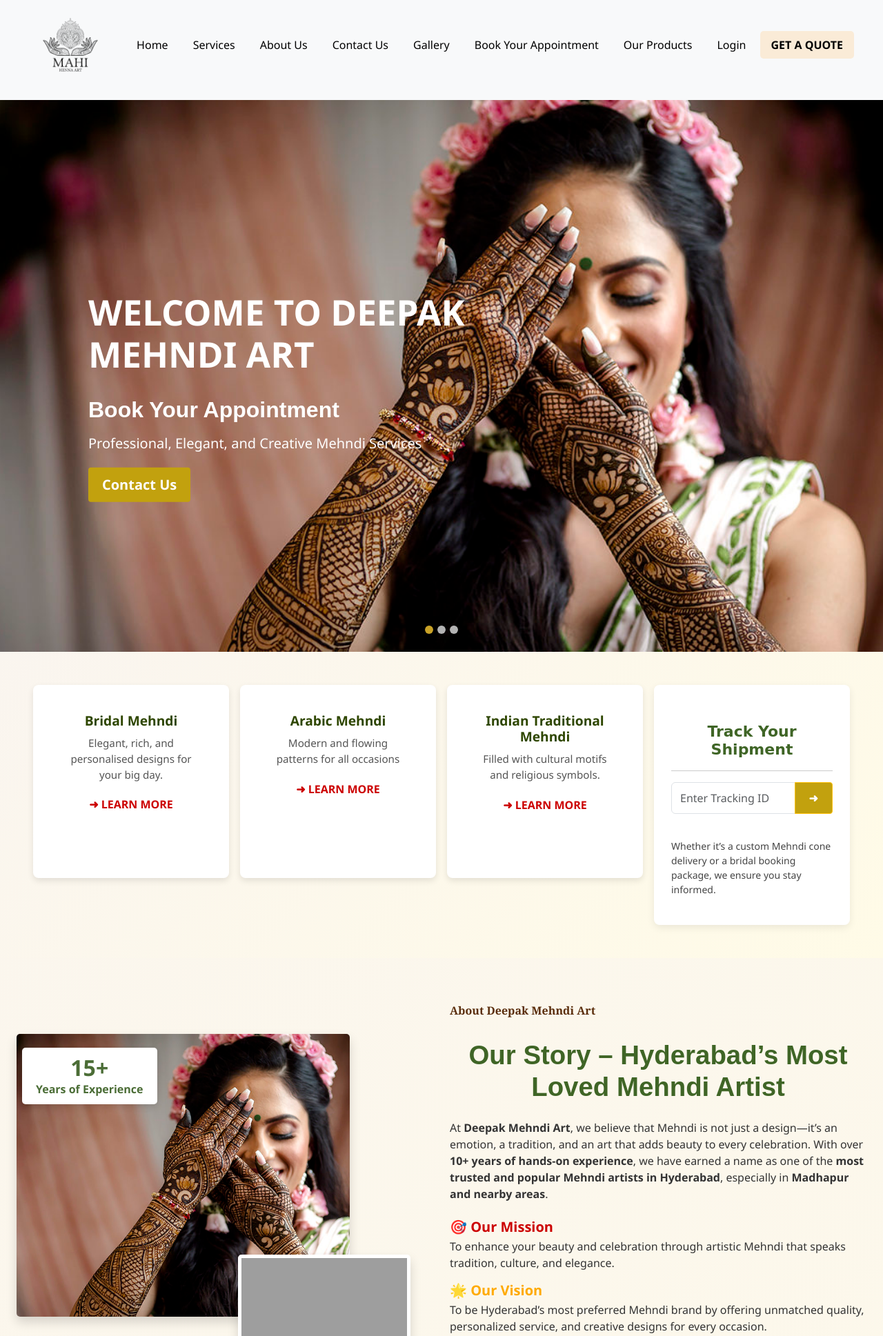
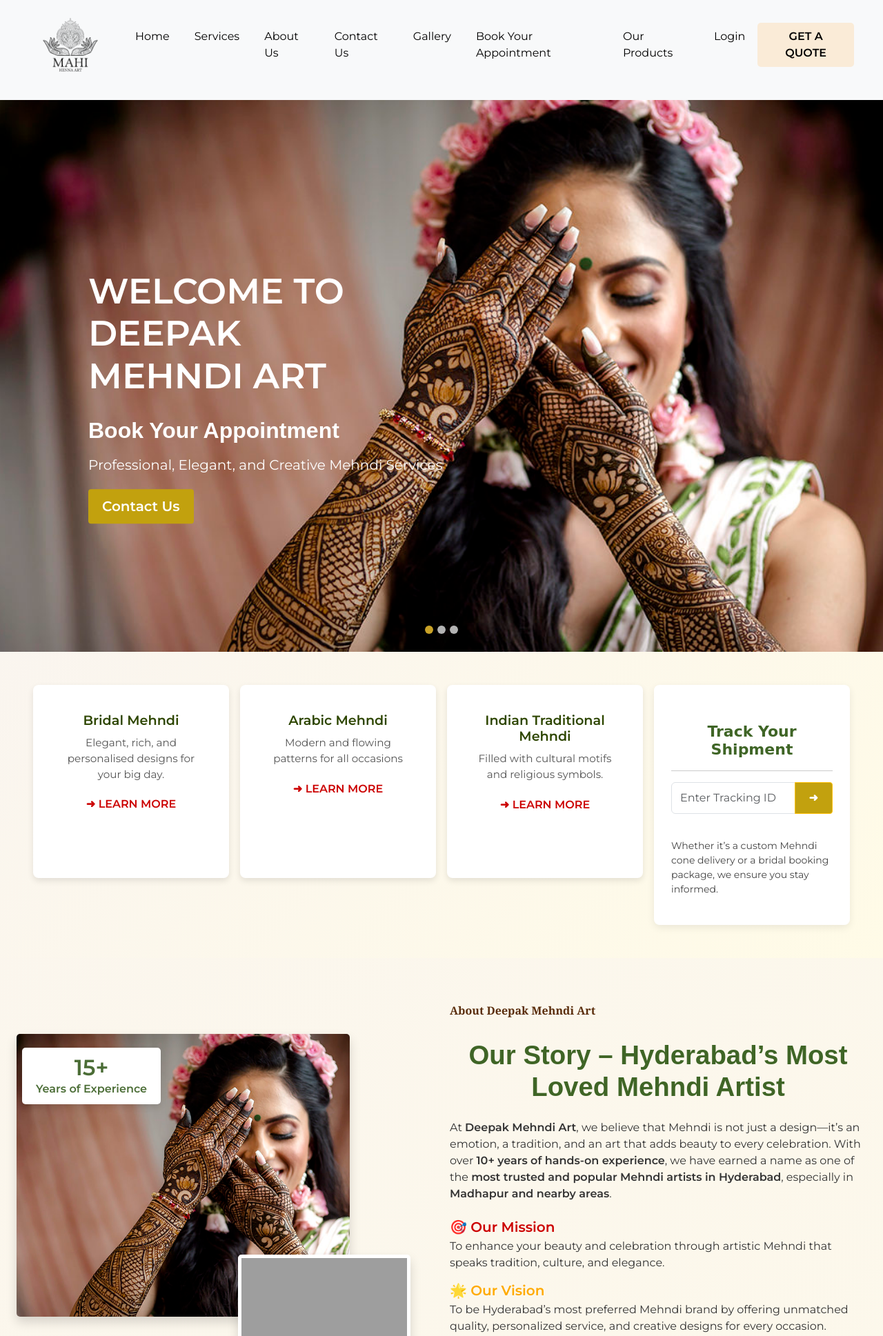
Before and after one commit to hey-akhil/collab_project, a Django app: page / in a window 1280 px wide. Shown: the top 1937 px of the page at 69% size. Run offline with Django 5.2, Linux system fonts and the light colour scheme; some libraries are stand-ins or nearby versions; grey boxes are pictures that could not be loaded.

Commit message:
updating ui

```diff
--- a/ClientApp/static/css/review.css
+++ b/ClientApp/static/css/review.css
@@ -5,7 +5,6 @@
   background: linear-gradient(135deg, #faf5ef, #fffbe7);
   margin: 0;
   padding: 0;
-  font-family: 'Segoe UI', sans-serif;
 }
 
 h2 {
```
